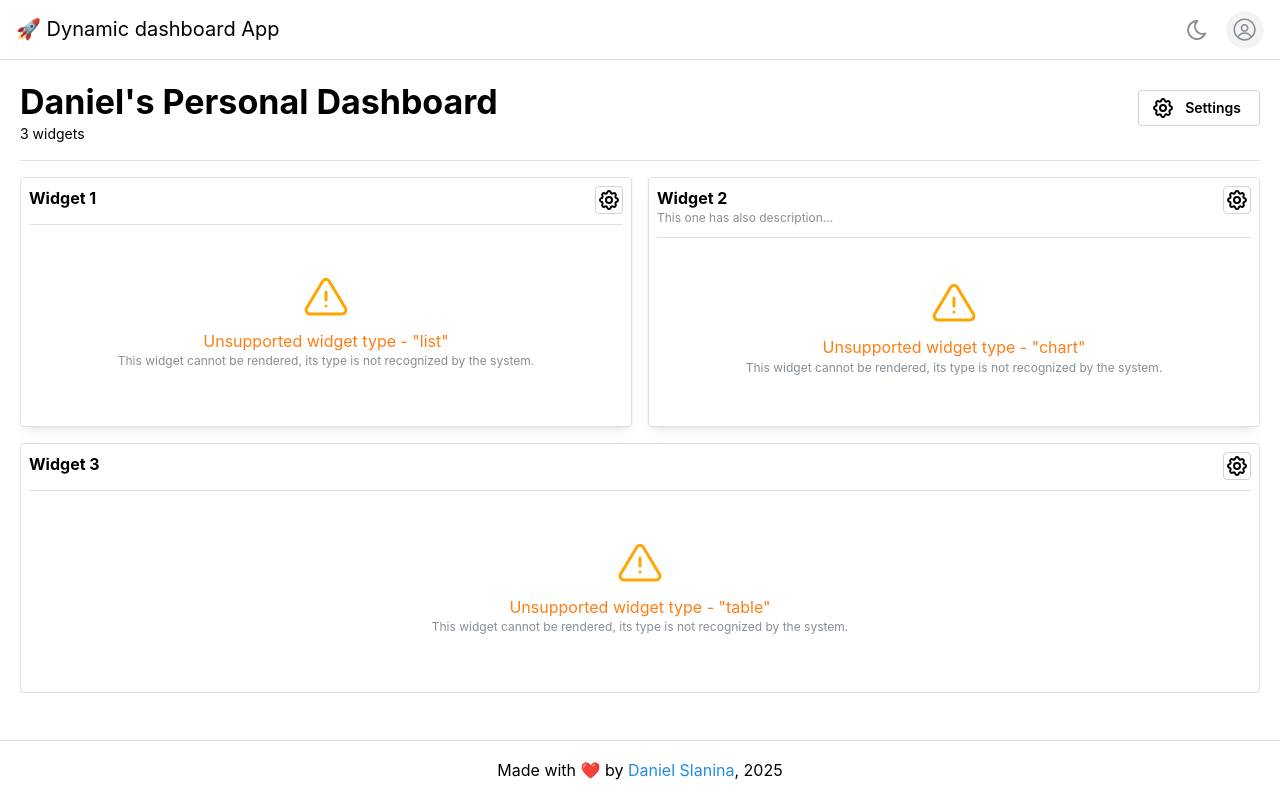
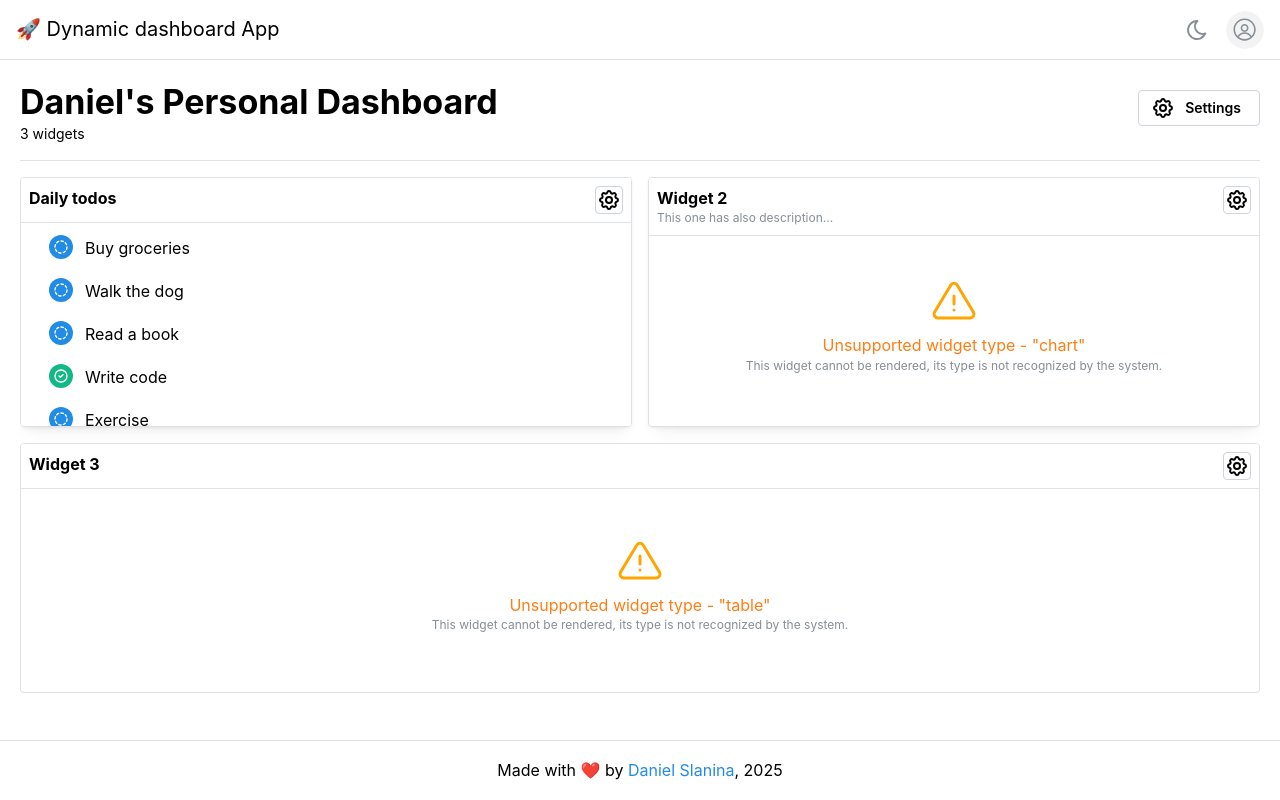
Before and after one commit to dadadcko/react-dynamic-dashboard-assesment, a React (Vite) app: page / in a window 1280 px wide. Built offline with nearby package versions, Linux system fonts and the light colour scheme.

Commit message:
feat: add new type of widgets - TodoList

```diff
--- /dev/null
+++ b/public/data/todo-list.json
@@ -0,0 +1,37 @@
+[
+  {
+    "id": "random-uuid-1",
+    "task": "Buy groceries",
+    "completed": false
+  },
+  {
+    "id": "random-uuid-2",
+    "task": "Walk the dog",
+    "completed": false
+  },
+  {
+    "id": "random-uuid-3",
+    "task": "Read a book",
+    "completed": false
+  },
+  {
+    "id": "random-uuid-4",
+    "task": "Write code",
+    "completed": true
+  },
+  {
+    "id": "random-uuid-5",
+    "task": "Exercise",
+    "completed": false
+  },
+  {
+    "id": "random-uuid-6",
+    "task": "Call a friend",
+    "completed": false
+  },
+  {
+    "id": "random-uuid-7",
+    "task": "Clean the house",
+    "completed": true
+  }
+]
--- a/src/components/dashboard/DashboardPanel.tsx
+++ b/src/components/dashboard/DashboardPanel.tsx
@@ -11,8 +11,8 @@ export const DashboardPanel: FunctionComponent = () => {
 
   return (
     <Grid align="flex-start" columns={panelColumns} overflow="hidden" grow>
-      {widgets.map((widgetConfig, index) => (
-        <Grid.Col key={index} span={{ base: panelColumns, md: panelColumns / 2, lg: 1 }}>
+      {widgets.map(widgetConfig => (
+        <Grid.Col key={widgetConfig.id} span={{ base: panelColumns, md: panelColumns / 2, lg: 1 }}>
           {/* Render individual widgets */}
           <Widget
             config={widgetConfig}
--- a/src/pages/Dashboard.tsx
+++ b/src/pages/Dashboard.tsx
@@ -5,6 +5,7 @@ import { DashboardPanel } from "@/components/dashboard/DashboardPanel.tsx";
 import { useUrlParam } from "@/hooks/useUrlParam.ts";
 import { createDashboardStore } from "@/store/dashboard.store.ts";
 import { DashboardStoreContext } from "@/contexts/DashboardStoreContext.ts";
+import { TodoListWidgetTypeContextProvider } from "@/widgets/todoList/provider.tsx";
 
 const defaultDashboardId = "Daniel's Personal Dashboard";
 
@@ -19,9 +20,12 @@ export function Dashboard() {
     <>
       {/* Provide the dashboard store to child components */}
       <DashboardStoreContext.Provider value={dashboardStoreRef.current}>
-        <DashboardHeader />
-        <Divider my="md" />
-        <DashboardPanel />
+        {/* Provide All supported widget types*/}
+        <TodoListWidgetTypeContextProvider>
+          <DashboardHeader />
+          <Divider my="md" />
+          <DashboardPanel />
+        </TodoListWidgetTypeContextProvider>
       </DashboardStoreContext.Provider>
     </>
   );
--- a/src/types/dashboard.types.ts
+++ b/src/types/dashboard.types.ts
@@ -1,4 +1,4 @@
-import type { WidgetConfig } from "@/widgets/core/widget.type.ts";
+import type { WidgetConfig, WidgetConfigWithRemoteData } from "@/widgets/core/widget.type.ts";
 
 /**
  * Dynamic dashboard configuration interface.
@@ -37,8 +37,18 @@ export const DEFAULT_DASHBOARD_CONFIG: DashboardConfig = {
   // widgets: [] as WidgetConfig[],
   // TODO: REMOVE THIS TESTING DATA...
   widgets: [
-    { title: "Widget 1", type: "list", id: "1" },
-    { title: "Widget 2", type: "chart", id: "2", description: "This one has also description..." },
+    {
+      title: "Daily todos",
+      type: "todo-list",
+      id: "1",
+      dataUrl: "data/todo-list.json",
+    } as WidgetConfigWithRemoteData,
+    {
+      title: "Widget 2",
+      type: "chart",
+      id: "2",
+      description: "This one has also description...",
+    },
     { title: "Widget 3", type: "table", id: "3" },
   ],
 };
--- /dev/null
+++ b/src/utils/path.utils.ts
@@ -0,0 +1,23 @@
+/**
+ * Safely gets a nested property from an object using a string path (supports dot notation).
+ *
+ * @example getByPath(obj, 'a.b.c.1.d')
+ * @param obj The object to query
+ * @param path The string path (e.g. 'a.b.c.1.d')
+ * @returns The value at the path, or undefined if not found
+ */
+export function getByPath<T = unknown>(obj: unknown, path: string): T | undefined {
+  if (!path) {
+    return obj as T;
+  }
+
+  return path
+    .split(".")
+    .reduce<unknown>(
+      (acc, key) =>
+        acc && (typeof acc === "object" || Array.isArray(acc))
+          ? (acc as Record<string, unknown>)[key]
+          : undefined,
+      obj,
+    ) as T | undefined;
+}
--- a/src/widgets/core/widget.component.tsx
+++ b/src/widgets/core/widget.component.tsx
@@ -28,6 +28,7 @@ export const Widget: FunctionComponent<WidgetComponentProps> = ({
   height = 250,
   onDelete,
 }) => {
+  // BUG: Reset retry count when it actually succeeds to render
   const [renderRetryCount, setRenderRetryCount] = useState(0);
 
   return (
@@ -35,10 +36,10 @@ export const Widget: FunctionComponent<WidgetComponentProps> = ({
       shadow="sm"
       withBorder
       h={height}
-      p={8}
       style={{ overflow: "auto", display: "flex", flexDirection: "column" }}>
       {/* Widget Header*/}
-      <Group justify="space-between" align="start">
+      <Paper shadow="xs" pos="sticky" radius="xs" top={0} style={{ zIndex: 1, boxShadow: "none" }}>
+        <Group justify="space-between" align="start" p={8} pb={4}>
           <div>
             <Title order={5} style={{ flex: 1 }}>
               {config.title}
@@ -51,10 +52,11 @@ export const Widget: FunctionComponent<WidgetComponentProps> = ({
           </div>
           <WidgetSettingsMenuComponent onDelete={onDelete} />
         </Group>
-      <Divider my="xs" />
+        <Divider mt={4} />
+      </Paper>
 
       {/* Widget Dynamic Content with error boundary and loading state */}
-      <Center flex={1}>
+      <Center flex={1} px={8} py={4}>
         <ErrorBoundary
           fallbackRender={props => <LazyRenderErrorComponent {...props} retry={renderRetryCount} />}
           onReset={() => setRenderRetryCount(count => count + 1)}>
--- a/src/widgets/core/widgetRenderError.component.tsx
+++ b/src/widgets/core/widgetRenderError.component.tsx
@@ -26,7 +26,7 @@ export const WidgetRenderErrorComponent: FunctionComponent<WidgetRenderErrorComp
       </Box>
       <Text c="red">Error while rendering widget {!!retry && `(${retry + 1}x)`}</Text>
       <Text size="xs" c="dimmed" mb="xs">
-        Error details: {(error as Error)?.message ?? "Unknown error"}
+        {(error as Error)?.message ?? "Unknown error"}
       </Text>
 
       <Button disabled={retry >= maxRetries} variant="default" onClick={resetErrorBoundary}>
--- /dev/null
+++ b/src/widgets/todoList/mapper.ts
@@ -0,0 +1,37 @@
+import type { WidgetMapper } from "@/widgets/core/mapper.ts";
+import { createElement, lazy } from "react";
+import {
+  TODO_LIST_WIDGET_TYPE,
+  type TodoListWidget,
+  type TodoListWidgetConfig,
+} from "@/widgets/todoList/widget.type.ts";
+
+// Lazy load the TodoList component
+const lazyComponent = lazy(() => import("./widget.component.tsx"));
+
+/**
+ * Maps a widget configuration to an TodoListWidget instance.
+ *
+ * If the widget configuration does not correspond to a `TodoListWidget`,
+ *  this mapper return `null`.
+ *
+ * @param config - The widget configuration to map from
+ * @returns The mapped TodoListWidget instance, or `null` if not applicable
+ */
+export const TodoListWidgetMapper: WidgetMapper = config => {
+  // check based on type field
+  if (config.type !== TODO_LIST_WIDGET_TYPE) {
+    return null;
+  }
+
+  const widget: TodoListWidget = {
+    ...(config as TodoListWidgetConfig),
+    type: TODO_LIST_WIDGET_TYPE,
+
+    render() {
+      return createElement(lazyComponent, { widget: this });
+    },
+  };
+
+  return widget;
+};
--- /dev/null
+++ b/src/widgets/todoList/provider.tsx
@@ -0,0 +1,29 @@
+import { WidgetDynamicTypeContextProvider } from "@/widgets/core/context.provider.tsx";
+import type { FunctionComponent, PropsWithChildren } from "react";
+import { TodoListWidgetMapper } from "@/widgets/todoList/mapper.ts";
+import type { WidgetDynamicTypeProvider } from "@/widgets/core/context.ts";
+
+/**
+ * Dynamic Provider for TodoList widgets.
+ */
+const TodoListWidgetDynamicTypeProvider: WidgetDynamicTypeProvider = {
+  mapper: TodoListWidgetMapper,
+};
+
+/**
+ * Context Provider for TodoList Widget Types.
+ *
+ * Register this provider to enable TodoList widget functionality.
+ */
+export const TodoListWidgetTypeContextProvider: FunctionComponent<PropsWithChildren> = ({
+  children,
+}) => {
+  return (
+    <>
+      <WidgetDynamicTypeContextProvider
+        dynamicWidgetTypeProvider={TodoListWidgetDynamicTypeProvider}>
+        {children}
+      </WidgetDynamicTypeContextProvider>
+    </>
+  );
+};
--- /dev/null
+++ b/src/widgets/todoList/widget.component.tsx
@@ -0,0 +1,75 @@
+import { type FunctionComponent, useCallback, useEffect, useState } from "react";
+import type { TodoListItem, TodoListWidget } from "@/widgets/todoList/widget.type.ts";
+import { List, ThemeIcon } from "@mantine/core";
+import { getByPath } from "@/utils/path.utils.ts";
+import { IconCircleCheck, IconCircleDashed } from "@tabler/icons-react";
+
+interface TodoListWidgetComponentProps {
+  widget: TodoListWidget;
+}
+
+const dataKeyNotValidError = (dataKey: string) =>
+  new Error(`Could not extract data using dataKey: ${dataKey ? dataKey : "<empty>"}`);
+
+/**
+ * UI for TodoList widget type
+ */
+export const TodoListWidgetComponent: FunctionComponent<TodoListWidgetComponentProps> = ({
+  widget,
+}) => {
+  if (!widget.dataUrl) {
+    throw new Error("dataUrl is missing for TodoListWidget");
+  }
+
+  // TODO: Move to a custom hook
+  const [data, setData] = useState<TodoListItem[] | null>(null);
+  const [error, setError] = useState<Error | null>(null);
+
+  const loadData = useCallback(() => {
+    const dataKey = widget.dataKey ?? "";
+    const data = fetch(widget.dataUrl)
+      .then(res => res.json())
+      .then(json => getByPath<TodoListItem[]>(json, dataKey))
+      .then(maybeItems => maybeItems ?? Promise.reject(dataKeyNotValidError(dataKey)));
+
+    data.then(items => setData(items)).catch(err => setError(err as Error));
+  }, [widget.dataUrl, widget.dataKey]);
+
+  useEffect(loadData, [loadData]);
+
+  // Not loaded yet
+  if (!data && !error) {
+    return;
+  }
+
+  if (error) {
+    throw error;
+  }
+
+  // try to extract items from data using dataKey
+  const dataKey = widget.dataKey ?? "";
+  const todoItems = getByPath<TodoListItem[]>(data, dataKey);
+  if (!todoItems) {
+    throw dataKeyNotValidError(dataKey);
+  }
+
+  return (
+    <List w="100%">
+      {todoItems.map(item => (
+        <List.Item
+          py={8}
+          key={item.id}
+          style={{ textDecoration: item.completed ? "line-through" : "none" }}
+          icon={
+            <ThemeIcon color={item.completed ? "teal" : "blue"} size={24} radius="xl">
+              {item.completed ? <IconCircleCheck size={16} /> : <IconCircleDashed size={16} />}
+            </ThemeIcon>
+          }>
+          {item.task}
+        </List.Item>
+      ))}
+    </List>
+  );
+};
+
+export default TodoListWidgetComponent;
--- /dev/null
+++ b/src/widgets/todoList/widget.type.ts
@@ -0,0 +1,21 @@
+import type { Widget, WidgetConfigWithRemoteData } from "@/widgets/core/widget.type.ts";
+
+export const TODO_LIST_WIDGET_TYPE = "todo-list";
+
+export interface TodoListWidgetConfig extends WidgetConfigWithRemoteData {
+  type: typeof TODO_LIST_WIDGET_TYPE;
+}
+
+/**
+ * Represents a TodoListWidget widget.
+ */
+export type TodoListWidget = Widget & TodoListWidgetConfig;
+
+/**
+ * Data interface for a single item in the todolist.
+ */
+export interface TodoListItem {
+  id: string;
+  task: string;
+  completed: boolean;
+}
```
Also changed, not shown: src/widgets/core/widget.type.ts (+21 -1 lines), 1 other file (tests, documents, lock files or other folders). Lines whose indentation alone changed are shown as unchanged.
